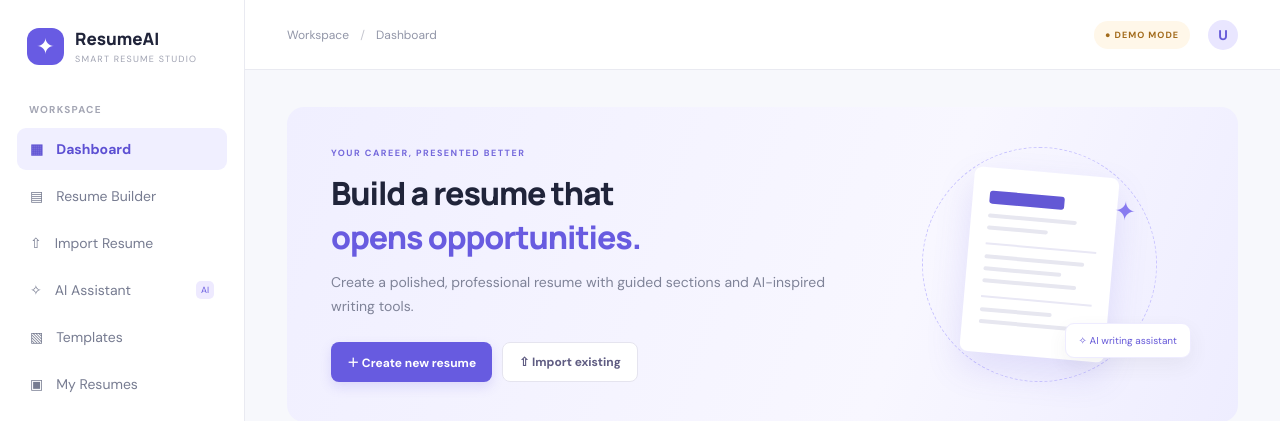
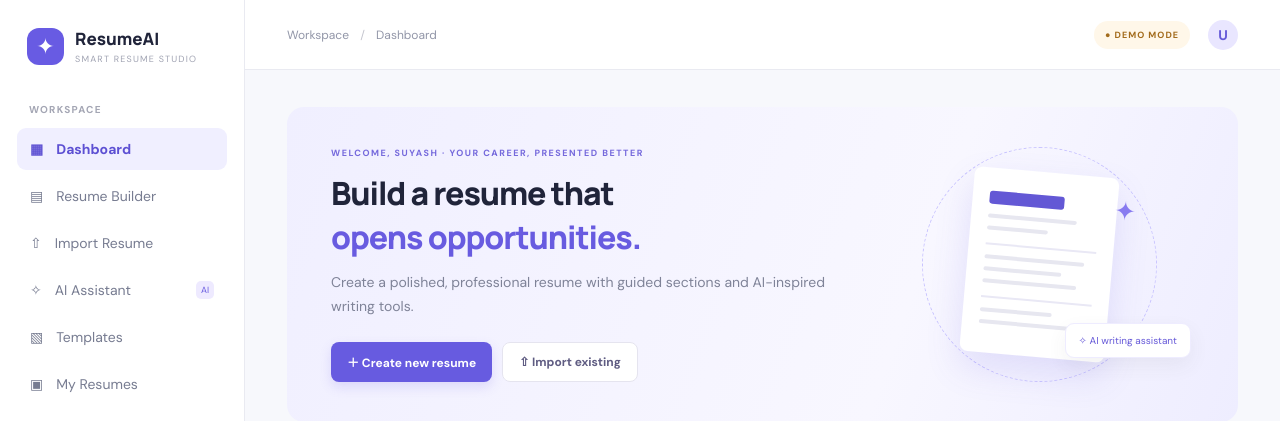
Before and after one commit to me-suyash/AI-Resume-Maker-Demo, a Flask app: page / in a window 1280 px wide. Shown: the top 421 px of the page. Run offline with Flask 3, Linux system fonts and the light colour scheme.

Commit message:
Personalize dashboard welcome for Suyash

```diff
--- a/templates/dashboard.html
+++ b/templates/dashboard.html
@@ -1,5 +1,5 @@
 {% extends "base.html" %}{% block content %}
-<div class="welcome"><div><div class="eyebrow">YOUR CAREER, PRESENTED BETTER</div><h1>Build a resume that<br><span>opens opportunities.</span></h1><p>Create a polished, professional resume with guided sections and AI-inspired writing tools.</p><div class="actions"><a class="btn primary" href="/editor">＋ Create new resume</a><a class="btn secondary" href="/import">⇧ Import existing</a></div></div><div class="hero-art"><div class="orbit"></div><div class="mini-paper"><div class="paper-head"></div><div class="paper-line w80"></div><div class="paper-line w55"></div><div class="paper-rule"></div><div class="paper-line w90"></div><div class="paper-line w70"></div><div class="paper-line w85"></div><div class="paper-rule"></div><div class="paper-line w65"></div><div class="paper-line w90"></div><div class="spark">✦</div></div><div class="float-tag">✧ AI writing assistant</div></div></div>
+<div class="welcome"><div><div class="eyebrow">WELCOME, SUYASH · YOUR CAREER, PRESENTED BETTER</div><h1>Build a resume that<br><span>opens opportunities.</span></h1><p>Create a polished, professional resume with guided sections and AI-inspired writing tools.</p><div class="actions"><a class="btn primary" href="/editor">＋ Create new resume</a><a class="btn secondary" href="/import">⇧ Import existing</a></div></div><div class="hero-art"><div class="orbit"></div><div class="mini-paper"><div class="paper-head"></div><div class="paper-line w80"></div><div class="paper-line w55"></div><div class="paper-rule"></div><div class="paper-line w90"></div><div class="paper-line w70"></div><div class="paper-line w85"></div><div class="paper-rule"></div><div class="paper-line w65"></div><div class="paper-line w90"></div><div class="spark">✦</div></div><div class="float-tag">✧ AI writing assistant</div></div></div>
 <div class="section-head"><div><h2>Everything you need</h2><p>One simple workspace for your next opportunity.</p></div><a href="/templates" class="text-link">Explore templates →</a></div>
 <div class="feature-grid">
 <a class="feature-card" href="/editor"><div class="feature-icon purple">▤</div><h3>Resume Builder</h3><p>Add your education, skills, projects and experience in guided sections.</p><b>Start building →</b></a>
```
